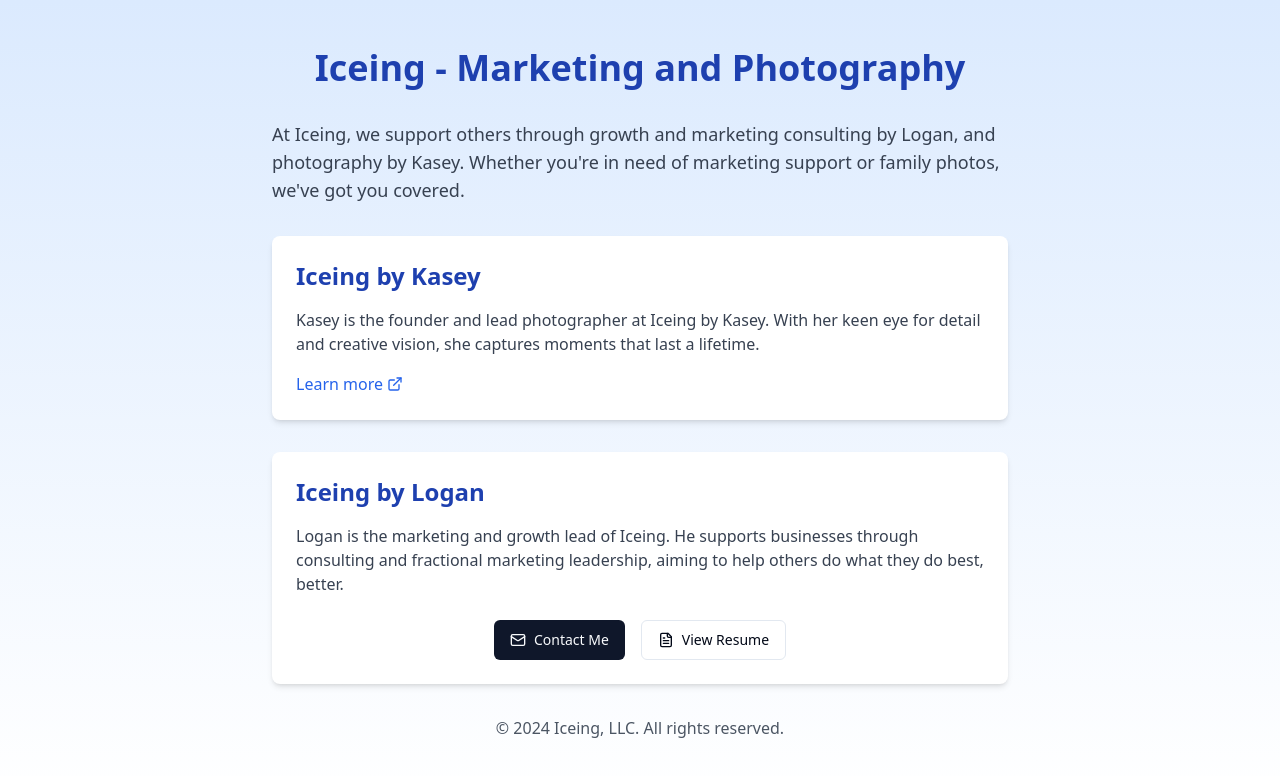
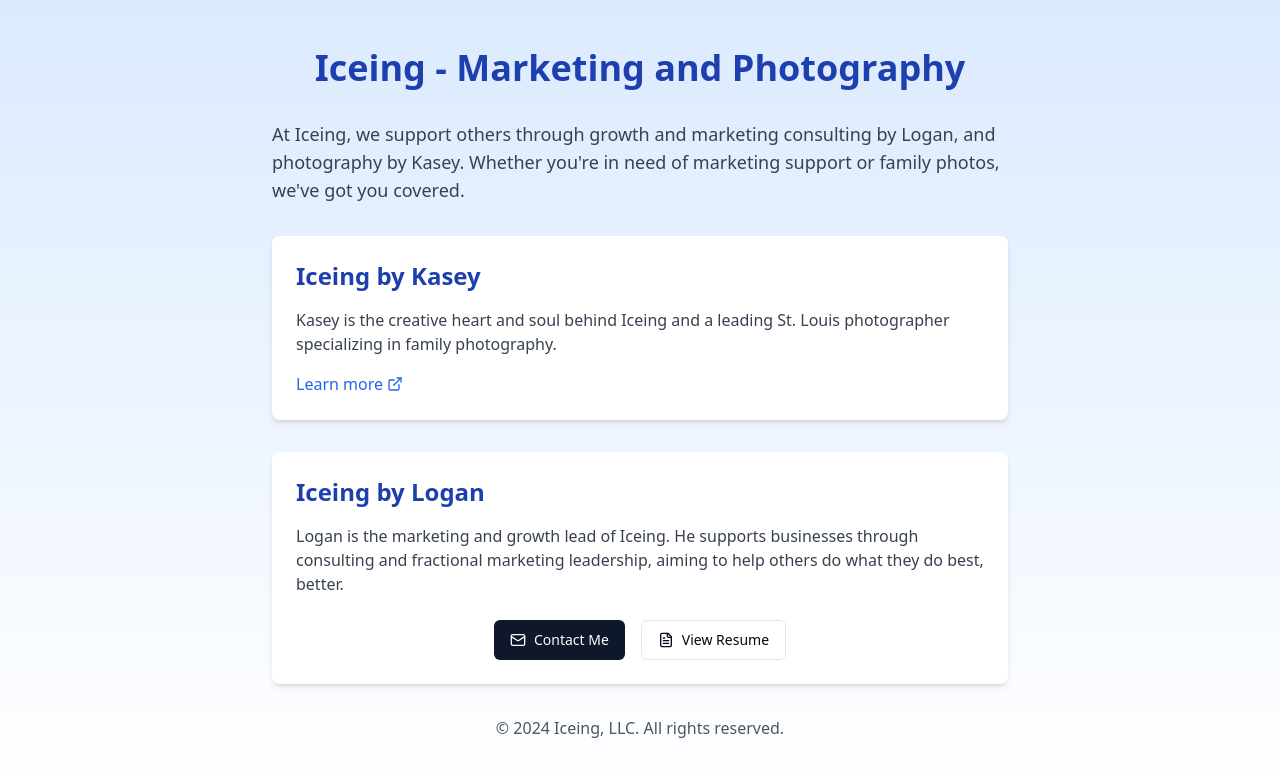
Before and after one commit to iceicelogan/Iceing, a React (Vite) app: page / in a window 1280 px wide. Shown: the top 776 px of the page. Built offline with nearby package versions, Linux system fonts and the light colour scheme.

Commit message:
Update Index.jsx
kasey detail

```diff
--- a/src/pages/Index.jsx
+++ b/src/pages/Index.jsx
@@ -16,7 +16,7 @@ const Index = () => {
         <div className="bg-white rounded-lg shadow-md p-6 mb-8">
           <h2 className="text-2xl font-semibold mb-4 text-blue-800">Iceing by Kasey</h2>
           <p className="text-gray-700 mb-4">
-            Kasey is the founder and lead photographer at Iceing by Kasey. With her keen eye for detail and creative vision, she captures moments that last a lifetime.
+            Kasey is the creative heart and soul behind Iceing and a leading St. Louis photographer specializing in family photography.
           </p>
           <a href="https://www.iceingbykasey.com" target="_blank" rel="noopener noreferrer" className="inline-flex items-center text-blue-600 hover:underline">
             Learn more
```
